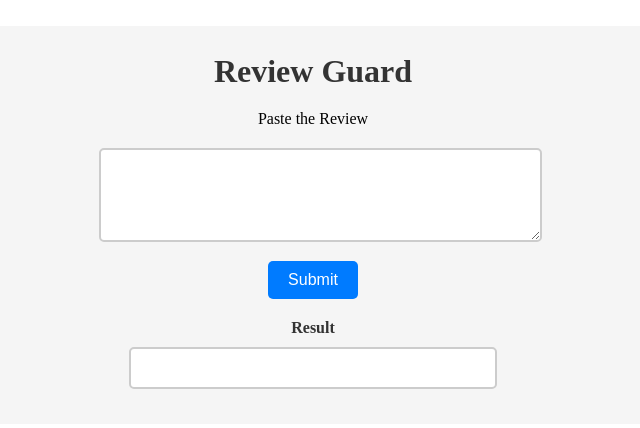
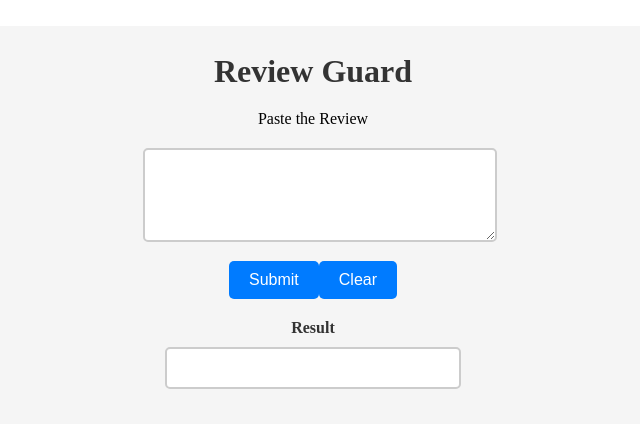
Before and after one commit to sachithrakalani/Final_Year_Project, a React (Vite) app: page / in a window 1280 px wide. Shown: the part 114-542 px from the top of the page, without its empty margins (327-967 px from the left). Built offline with nearby package versions, Linux system fonts and the light colour scheme.

Commit message:
Added a Clear button for remove the review text

```diff
--- a/src/component/ReviewHomePage.jsx
+++ b/src/component/ReviewHomePage.jsx
@@ -1,20 +1,27 @@
 import style from "./reviewhomepage.module.css";
-import React, { useState } from 'react';
-import axios from 'axios';
+import React, { useState } from "react";
+import axios from "axios";
 
 export default function ReviewHomePage() {
-  const [review, setReview] = useState('');
-  const [result, setResult] = useState('');
+  const [review, setReview] = useState("");
+  const [result, setResult] = useState("");
 
   const handleSubmit = async (e) => {
     e.preventDefault();
     try {
-      const response = await axios.post('http://localhost:3000/api/review', { review });
-      setResult(response.data.result);
-      setReview('');
+      const response = await axios.post("http://localhost:3000/api/review", {
+        review,
+      });
+      console.log({ Response: response });
+      setResult(response.data.data.result);
     } catch (err) {
       console.log(err);
     }
+  };
+  const handleClear = (e) => {
+    e.preventDefault();
+    setReview("");
+    setResult("");
   };
 
   return (
@@ -23,14 +30,28 @@ export default function ReviewHomePage() {
         <center>
           <h2 className={style.title}>Review Guard</h2>
           <form onSubmit={handleSubmit}>
-            <label htmlFor="review" className={style.reviewlable}>Paste the Review</label>
+            <label htmlFor="review" className={style.reviewlable}>
+              Paste the Review
+            </label>
             <textarea
               id="review"
               className={style.reviewtextfield}
               value={review}
               onChange={(e) => setReview(e.target.value)}
             ></textarea>
-            <button className={style.button} type="submit">Submit</button>
+            <div className={style.buttons}>
+              <button className={style.button} type="submit">
+                Submit
+              </button>
+              <button
+                className={style.button}
+                type="button"
+                onClick={handleClear}
+              >
+                Clear
+              </button>
+            </div>
+
             <label htmlFor="result" className={style.resultlable}>
               Result
             </label>
```
